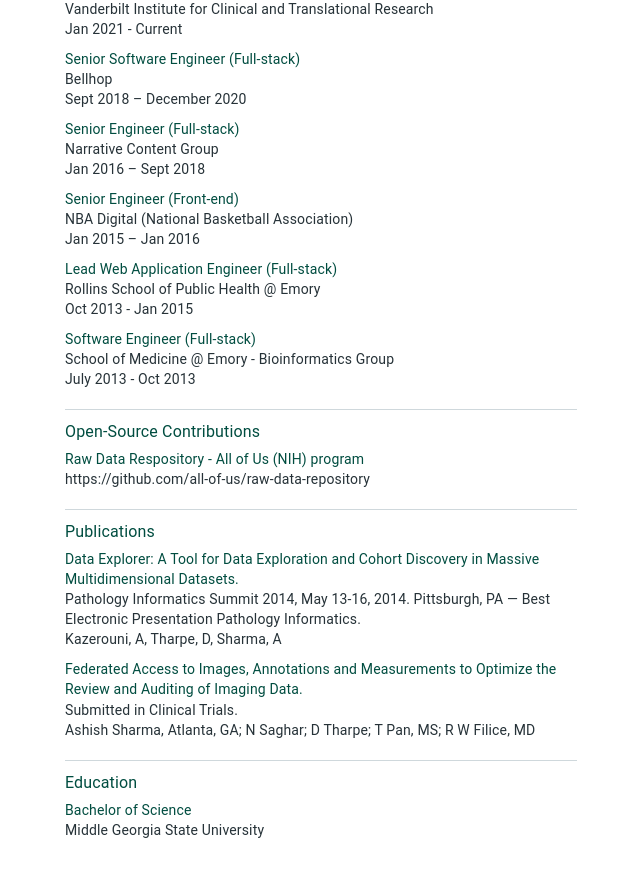
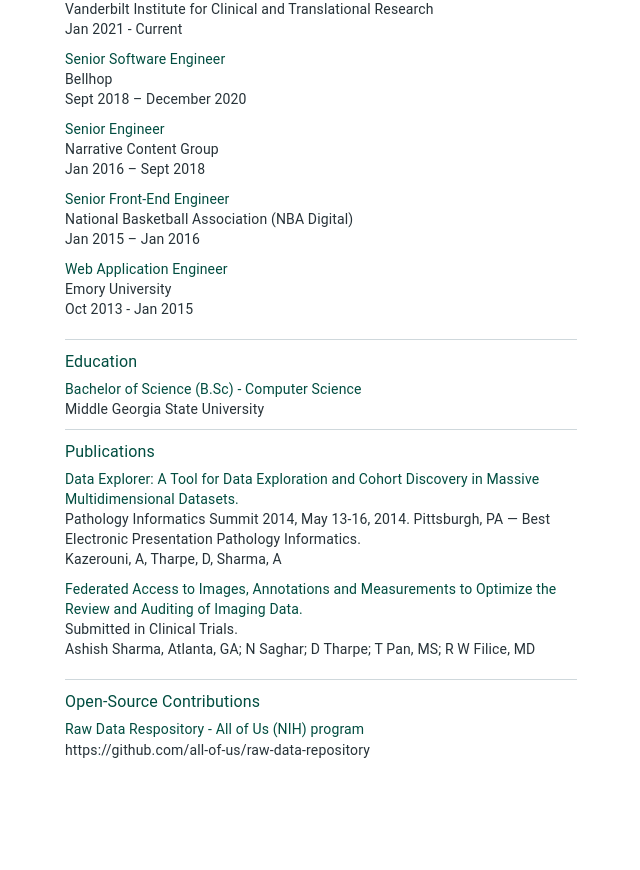
Before and after one commit to dtharpeuno/dtharpeuno.github.io, a React (Create React App) app in the folder my-app/: page / in a window 1280 px wide. Shown: the part 386-1256 px from the top of the page, without its empty margins (319-959 px from the left). After the commit the page ends 1176 px from the top, so only its background shows below. Built offline with nearby package versions, Linux system fonts and the light colour scheme.

Commit message:
more updates

```diff
--- a/my-app/src/App.css
+++ b/my-app/src/App.css
@@ -45,10 +45,6 @@
   padding-bottom: 30px;
 }
 
-.header-image img {
-  margin-left: 20px;
-}
-
 .summary {
   padding-top: 215px;
   padding-bottom: 20px;
@@ -91,6 +87,7 @@
     padding-right: 10px;
     padding-bottom: 0px;
     padding-top: 20px;
+    margin-left: 20px;
   }
 
   .header-breakdown {
--- a/my-app/src/components/resume/Summary.js
+++ b/my-app/src/components/resume/Summary.js
@@ -9,46 +9,53 @@
 const summary = (
     <Box className="breakdown bottom-line">
         <Typography variant="body2">
-    Solutions-focused and goal-oriented software engineer with 8+ years of experience in implementing advanced technology and business solutions in public and private industries. Demonstrates strong analytical and problem-solving skills and the ability to follow through with projects from inception to completion.
+            Solutions-focused and goal-oriented software engineer with 8+ years of experience in implementing advanced
+            technology and business solutions in public and private industries. Demonstrates strong analytical and
+            problem-solving skills and the ability to follow through with projects from inception to completion.
         </Typography>
     </Box>
 )
 
 const experienceList = [
     {
-    'title': 'Senior Lead Software Engineer (Backend)',
+        'title': 'Senior/Lead Software Engineer',
         'place': 'Vanderbilt Institute for Clinical and Translational Research',
         'time': 'Jan 2021 - Current',
         'link': 'https://victr.vumc.org/'
     },
     {
-    'title': 'Senior Software Engineer (Full-stack)',
+        'title': 'Senior Software Engineer',
         'place': 'Bellhop',
         'time': 'Sept 2018 – December 2020',
         'link': 'https://bellhop.com'
     },
     {
-    'title': 'Senior Engineer (Full-stack)',
+        'title': 'Senior Engineer',
         'place': 'Narrative Content Group',
         'time': 'Jan 2016 – Sept 2018',
         'link': 'https://narrativecontentgroup.com/'
     },
     {
-    'title': 'Senior Engineer (Front-end)',
-    'place': 'NBA Digital (National Basketball Association)',
+        'title': 'Senior Front-End Engineer',
+        'place': 'National Basketball Association (NBA Digital)',
         'time': 'Jan 2015 – Jan 2016',
         'link': 'https://nba.com'
     },
     {
-    'title': 'Lead Web Application Engineer (Full-stack)',
-    'place': 'Rollins School of Public Health @ Emory',
+        'title': 'Web Application Engineer',
+        'place': 'Emory University',
         'time': 'Oct 2013 - Jan 2015'
     },
-  {
-    'title': 'Software Engineer (Full-stack)',
-    'place': 'School of Medicine @ Emory - Bioinformatics Group',
-    'time': 'July 2013 - Oct 2013'
-  },
+    // {
+    //   'title': 'Lead Web Application Engineer (Full-stack)',
+    //   'place': 'Rollins School of Public Health @ Emory',
+    //   'time': 'Oct 2013 - Jan 2015'
+    // },
+    // {
+    //   'title': 'Software Engineer (Full-stack)',
+    //   'place': 'School of Medicine @ Emory - Bioinformatics Group',
+    //   'time': 'July 2013 - Oct 2013'
+    // },
     // {
     //   'title': 'Software Intern/Engineer (Full-stack)',
     //   'place': 'University of Georgia - USAID Research Group',
@@ -99,8 +106,42 @@
     </Box>
 )
 
+const education = (
+    <Box className="breakdown bottom-line">
+        <Typography variant="body1" className="green-title section-header">
+            Education
+        </Typography>
+        <Typography variant="body2" className="green-title">
+            Bachelor of Science (B.Sc) - Computer Science
+        </Typography>
+        <Typography variant="body2">
+            Middle Georgia State University
+        </Typography>
+    </Box>
+)
+
+const publications = (
+    <Box className="breakdown bottom-line">
+        <Typography variant="body1" className="green-title section-header">
+            Publications </Typography>
+        {publicationList.map(publication =>
+            <Box className='experience'>
+                <Typography variant="body2" className="green-title">
+                    {publication.title}
+                </Typography>
+                <Typography variant="body2">
+                    {publication.description}
+                </Typography>
+                <Typography variant="body2">
+                    {publication.names}
+                </Typography>
+            </Box>
+        )}
+    </Box>
+)
+
 const open_source_contrib = (
-  <Box className="breakdown bottom-line">
+    <Box className="breakdown">
         <Typography variant="body1" className="green-title section-header">
             Open-Source Contributions
         </Typography>
@@ -119,49 +160,15 @@
     </Box>
 )
 
-const publications = (
-  <Box className="breakdown bottom-line">
-    <Typography variant="body1" className="green-title section-header">
-   Publications    </Typography>
-  {publicationList.map(publication =>
-    <Box className='experience'>
-      <Typography variant="body2" className="green-title">
-        {publication.title}
-      </Typography>
-      <Typography variant="body2">
-        {publication.description}
-      </Typography>
-      <Typography variant="body2">
-        {publication.names}
-      </Typography>
-    </Box>
-  )}
-  </Box>
-)
-
-const education = (
-  <Box className="breakdown">
-    <Typography variant="body1" className="green-title section-header">
-    Education
-    </Typography>
-    <Typography variant="body2" className="green-title">
-    Bachelor of Science
-    </Typography>
-    <Typography variant="body2">
-    Middle Georgia State University
-    </Typography>
-  </Box>
-)
-
 function Summary() {
     return (
         <>
             <Box className='summary'>
                 {summary}
                 {experience}
+                {education}
+                {publications}
                 {open_source_contrib}
-    {publications}
-    {education}
             </Box>
         </>
     );
```
Also changed, not shown: 2 other files (tests, documents, lock files or other folders). Lines whose indentation alone changed are shown as unchanged.
